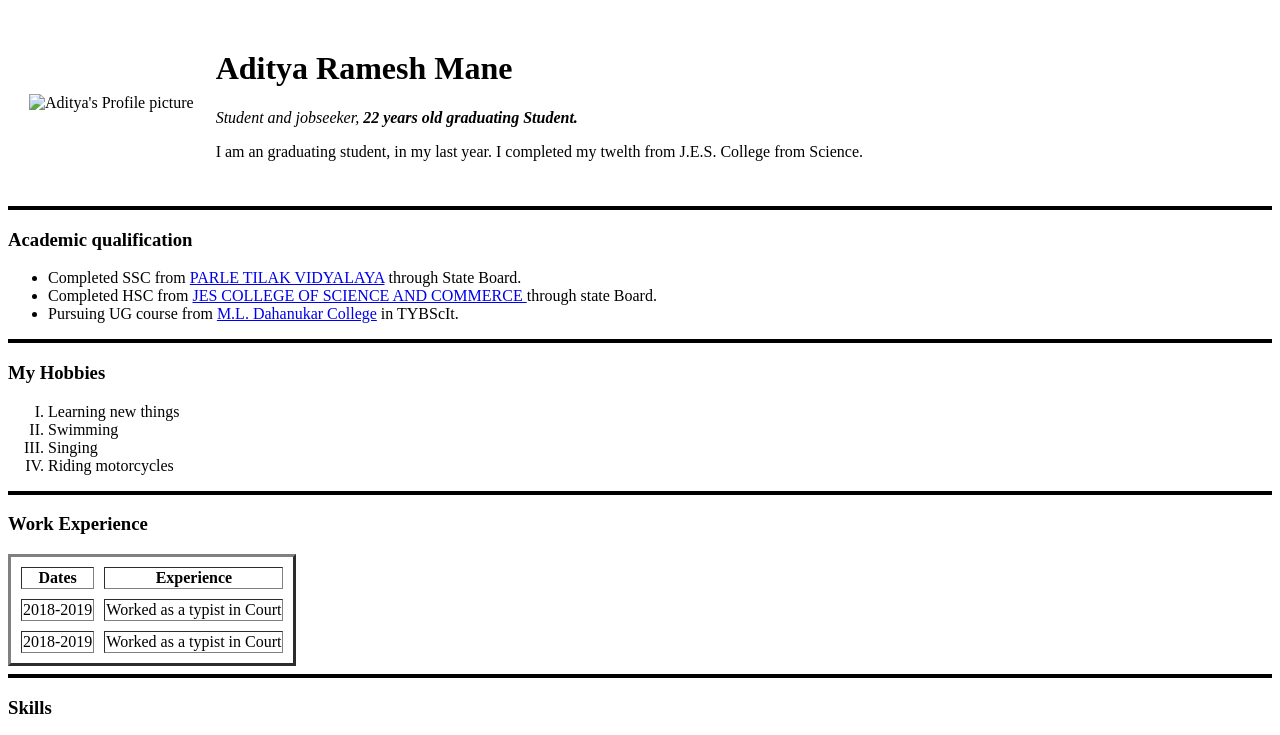
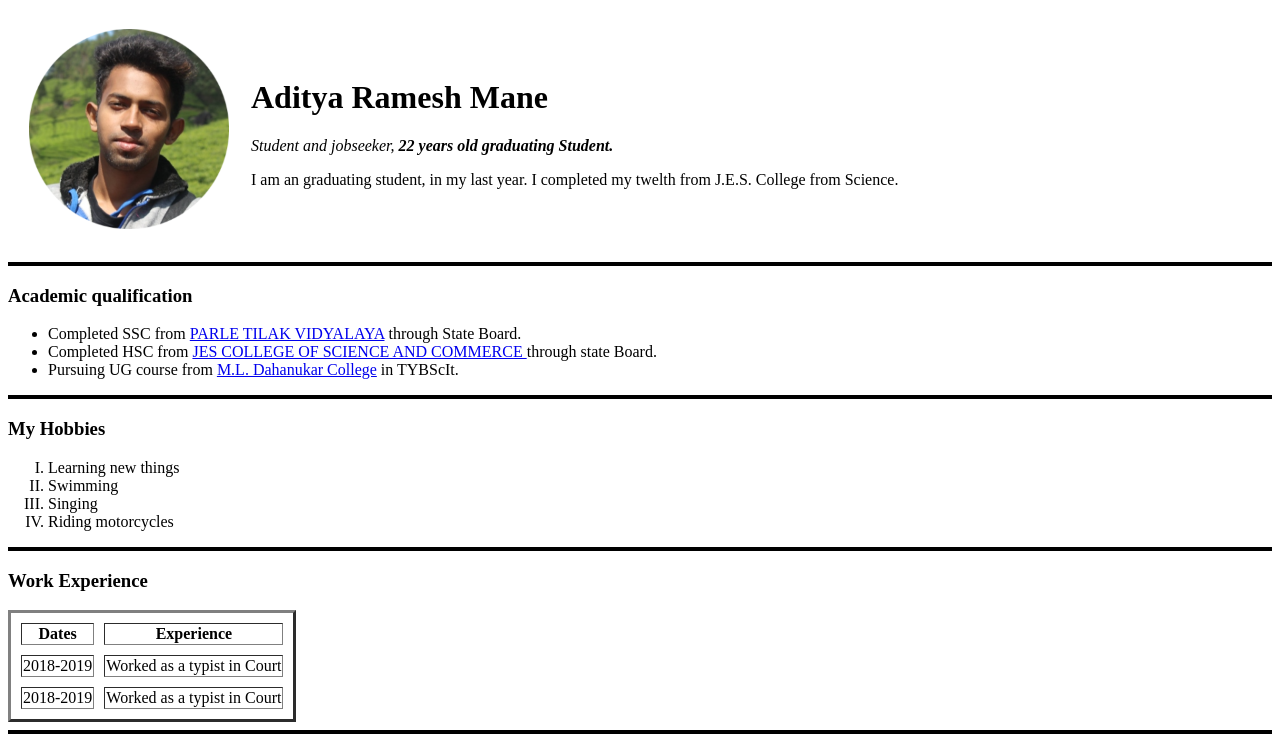
Before and after one commit to Adimanav2000/cv, a plain HTML site: page index.html in a window 1280 px wide. Shown: the top 735 px of the page. Drawn offline with Linux system fonts and the light colour scheme.

Commit message:
update index.html

```diff
--- a/index.html
+++ b/index.html
@@ -10,7 +10,7 @@
 
   <table cellspacing="20">
     <tr>
-      <td> <img src="images/Adityaimg-modified2.png" alt="Aditya's Profile picture"></td>
+      <td> <img src="Adityaimg-modified2.png" alt="Aditya's Profile picture"></td>
       <td><h1>Aditya Ramesh Mane</h1>
       <p><em>Student and jobseeker,<strong> 22 years old graduating Student.</strong></em></p>
       <p>I am an graduating student, in my last year. I completed my twelth from J.E.S. College
```
